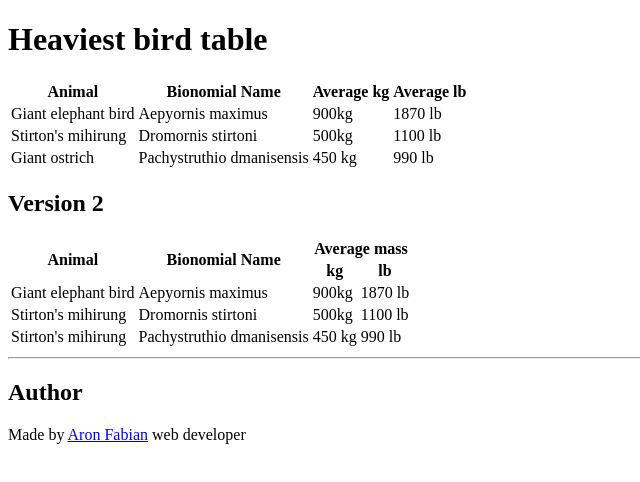
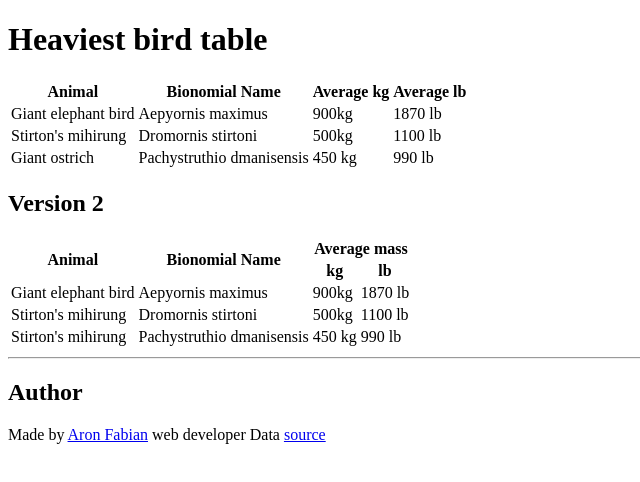
Before and after one commit to AronFabianHu/html-table-practice, a plain HTML site: page index.html in a window 1280 px wide. Shown: the full height of the page, 0-640 px from the left. Drawn offline with Linux system fonts and the light colour scheme.

Commit message:
Update index.html

```diff
--- a/index.html
+++ b/index.html
@@ -86,7 +86,11 @@
     <footer>
         <h2>Author</h2>
         <p>
+
             Made by <a href="https://levelupmarketing.hu"> Aron Fabian</a> web developer
+            Data <a href="https://en.wikipedia.org/wiki/List_of_largest_birds">source</a>
+
+
         </p>
     </footer>
 
```
